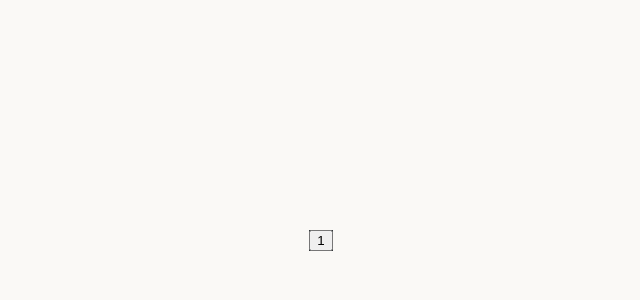
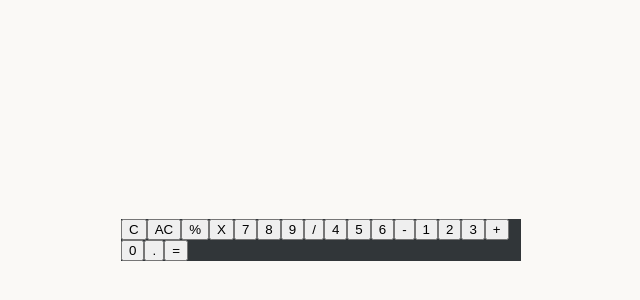
Before and after one commit to Arshad-Siddiqui/calculator, a React (Vite) app: page / in a window 1280 px wide. Shown: the part 160-460 px from the top of the page, without its empty margins (319-959 px from the left). Built offline with nearby package versions, Linux system fonts and the light colour scheme.

Commit message:
Represent every Button on Board

```diff
--- a/src/components/Board.tsx
+++ b/src/components/Board.tsx
@@ -1,14 +1,40 @@
-import Button from './Button'
+import Button from "./Button";
 
-export default function Board () {
+export default function Board() {
+  const contents = [
+    "C",
+    "AC",
+    "%",
+    "X",
+    7,
+    8,
+    9,
+    "/",
+    4,
+    5,
+    6,
+    "-",
+    1,
+    2,
+    3,
+    "+",
+    0,
+    ".",
+    "=",
+  ];
   const onClick = () => {
-    console.log("clicked")
-  }
-
+    console.log("clicked");
+  };
 
   return (
     <div className="board">
-      <Button children={1} onClick={onClick}/>
+      {contents.map((content, index) => {
+        return (
+          <Button key={index} onClick={onClick}>
+            {content}
+          </Button>
+        );
+      })}
     </div>
-  )
+  );
 }
```
